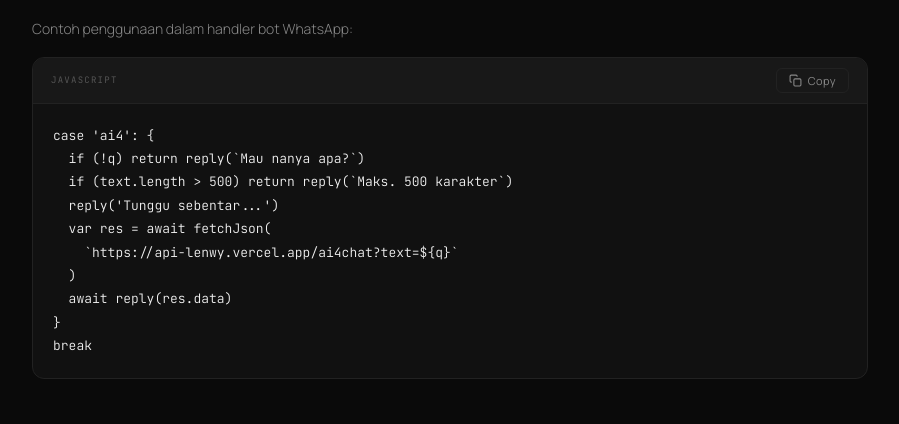
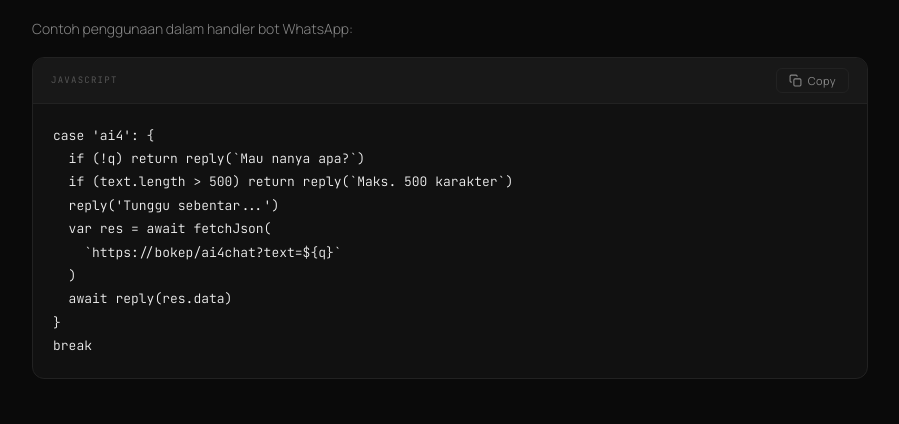
Before and after one commit to agus334/rest-api, a website: page public/index.html in a window 1280 px wide. Shown: the part 1788-2212 px from the top of the page, without its empty margins (190-1089 px from the left). Drawn offline with Linux system fonts and the light colour scheme.

Commit message:
Update index.html

```diff
--- a/public/index.html
+++ b/public/index.html
@@ -286,7 +286,7 @@
   if (text.length > 500) return reply(`Maks. 500 karakter`)
   reply('Tunggu sebentar...')
   var res = await fetchJson(
-    `https://api-lenwy.vercel.app/ai4chat?text=${q}`
+    `https://bokep/ai4chat?text=${q}`
   )
   await reply(res.data)
 }
```
